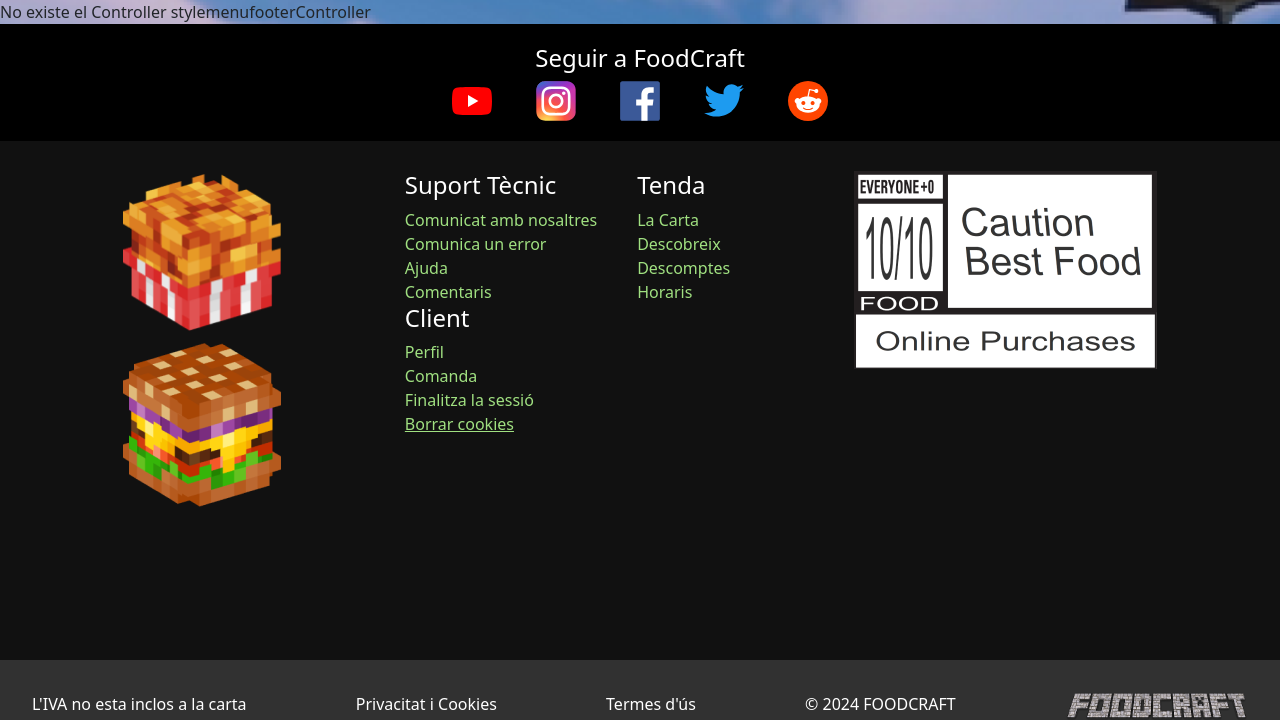
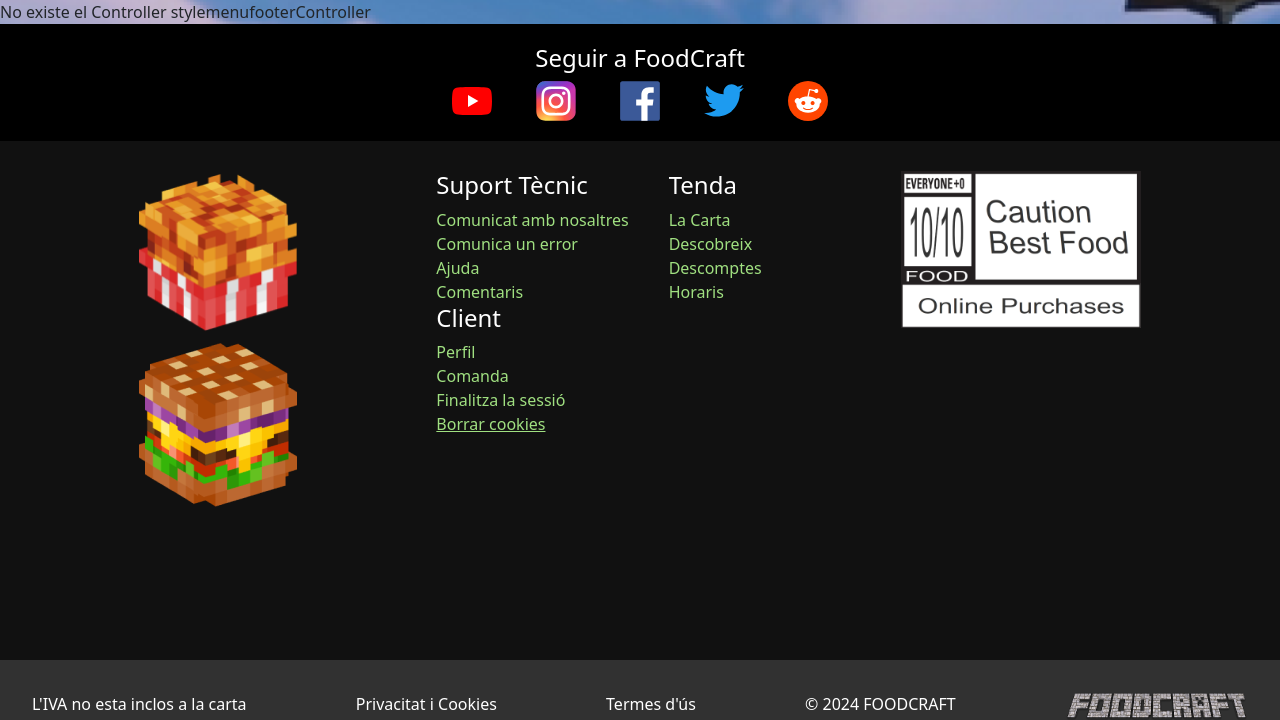
Before and after one commit to nilbalaguer/primerProyectoBalaguer, a PHP site: page /index.php?controller=stylemenufooter in a window 1280 px wide. Shown: the part 144-864 px from the top of the page. Run offline with PHP 8.4, Linux system fonts and the light colour scheme.

Commit message:
Update stylemenufooter.css

```diff
--- a/css/stylemenufooter.css
+++ b/css/stylemenufooter.css
@@ -106,8 +106,7 @@ header a {
 
 #cautionbestfoodimage {
     width: 100%;
-    max-width: 303px;
-    max-height: 198px;
+    max-width: 240px;
 }
 
 #footerlinksroot {
```
